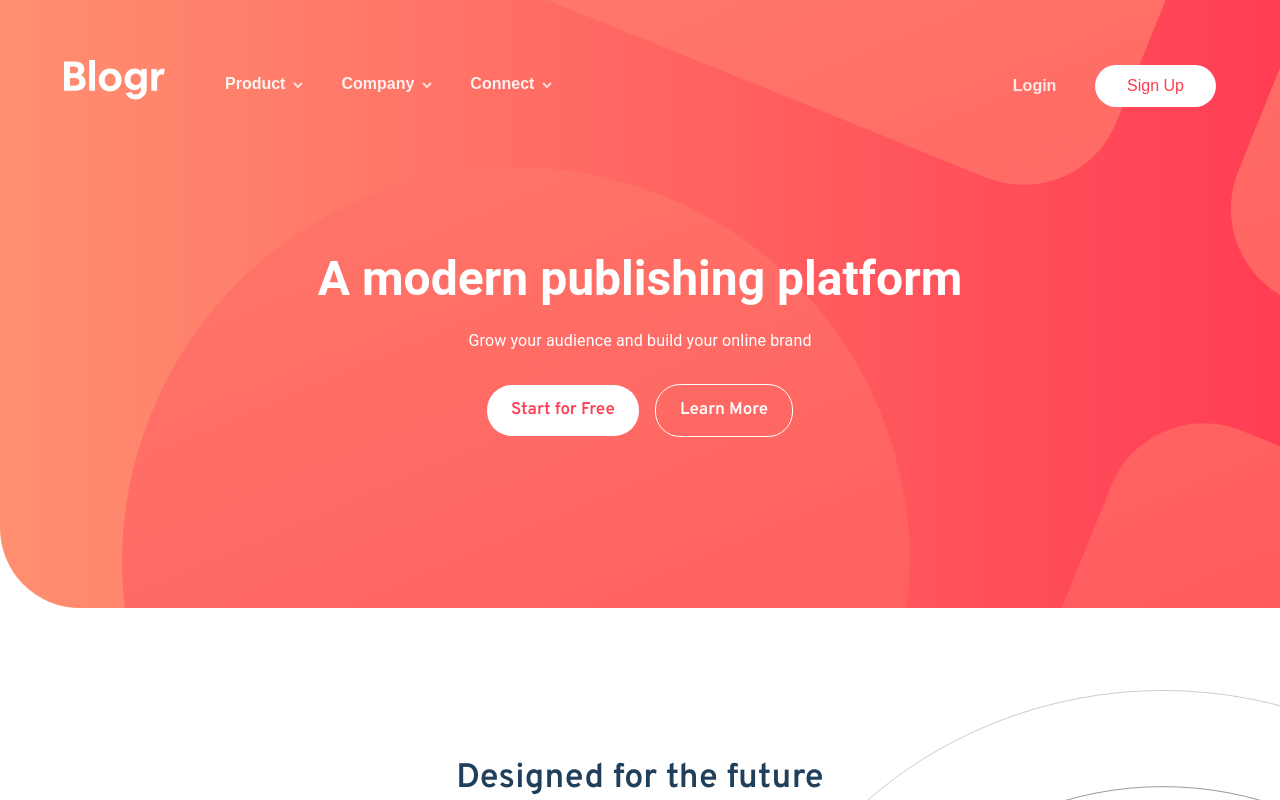
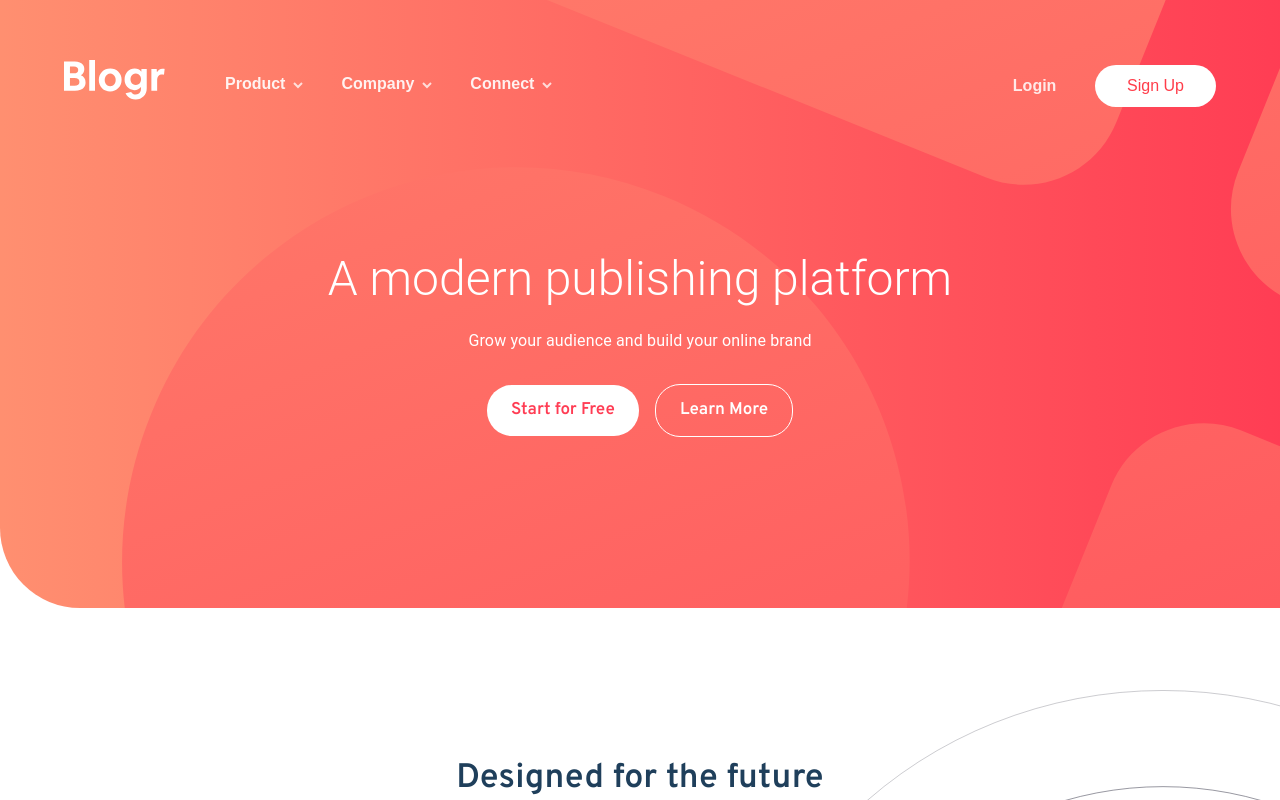
Before and after one commit to alexticovschi/blogger-landing-page, a Next.js app: page / in a window 1280 px wide. Shown: the top 800 px of the page. Built offline with nearby package versions, Linux system fonts and the light colour scheme.

Commit message:
css tweaks

```diff
--- a/components/HomeComponents/HeaderIntro/headerStyles.js
+++ b/components/HomeComponents/HeaderIntro/headerStyles.js
@@ -48,11 +48,11 @@ const useStyles = makeStyles(() => ({
     },
   },
   intro: {
-    fontWeight: "600",
+    fontWeight: "300",
     marginBottom: "20px",
 
     "@media (max-width: 768px)": {
-      padding: "0 0px",
+      padding: "0",
       fontSize: 38,
     },
   },
--- a/components/HomeComponents/StateOfTheArt/stateOfTheArtStyles.js
+++ b/components/HomeComponents/StateOfTheArt/stateOfTheArtStyles.js
@@ -7,7 +7,7 @@ const useStyles = makeStyles(() => ({
     backgroundPosition: "0 85%",
     borderRadius: "0 80px 0 80px",
 
-    "@media (max-device-width: 768px) and (orientation: portrait)": {
+    "@media (max-width: 768px) and (orientation: portrait)": {
       marginTop: "140px",
     },
   },
```
